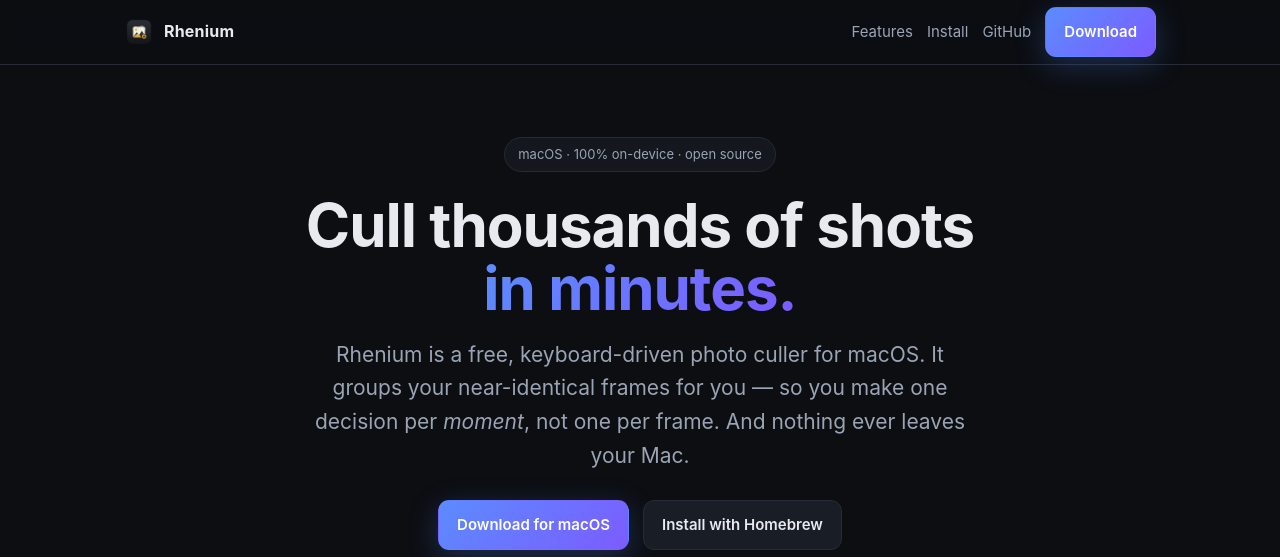
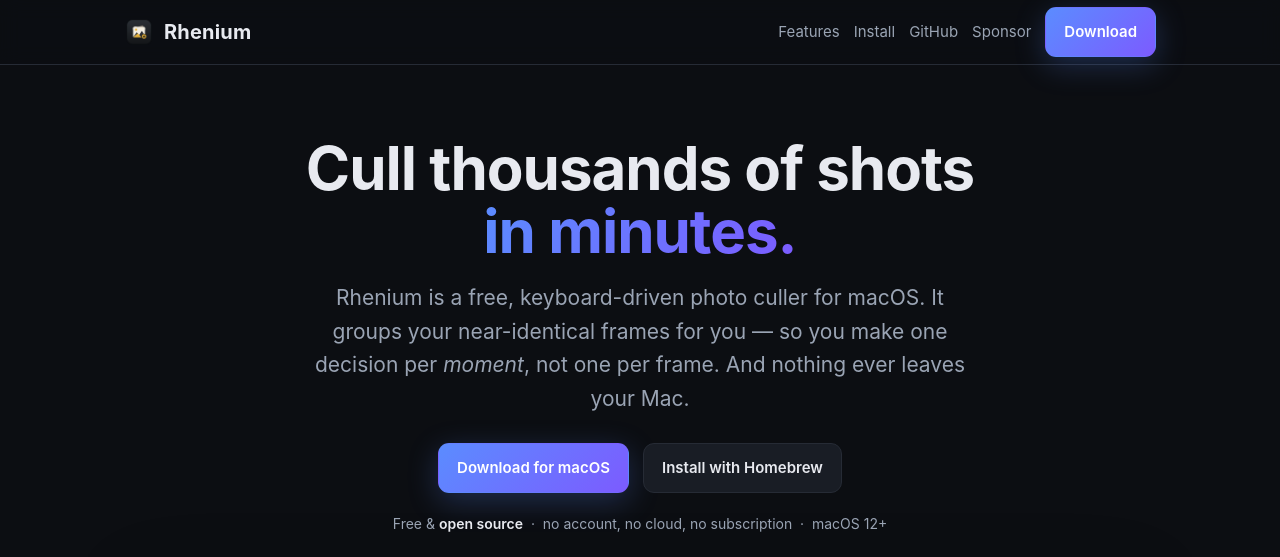
Before and after one commit to vgupta98/photo-selector, a plain HTML site: page site/index.html in a window 1280 px wide. Shown: the top 557 px of the page. Drawn offline with Linux system fonts and the light colour scheme.

Commit message:
feat(site): add sponsor links and tidy the landing page nav/headers
- add .github/FUNDING.yml so the repo shows a GitHub Sponsors button
- add a Sponsor link to the top nav
- remove the hero pill and its unused .pill style
- drop the duplicate FAQ eyebrow, keeping the Questions heading
- bump the Rhenium brand font size

Scanned-by: gitleaks 8.29.0

```diff
--- a/site/index.html
+++ b/site/index.html
@@ -51,7 +51,7 @@
   header{position:sticky; top:0; z-index:20; backdrop-filter:blur(10px);
     background:rgba(12,14,18,.72); border-bottom:1px solid var(--line)}
   .nav{display:flex; align-items:center; justify-content:space-between; height:64px}
-  .brand{display:flex; align-items:center; gap:10px; font-weight:700; letter-spacing:.2px}
+  .brand{display:flex; align-items:center; gap:10px; font-weight:700; letter-spacing:.2px; font-size:20px}
   .brand img{width:30px; height:30px; border-radius:7px}
   .nav-right{display:flex; align-items:center; gap:14px}
   .nav-right a.ghost{color:var(--muted); text-decoration:none; font-size:15px}
@@ -59,8 +59,6 @@
 
   /* Hero */
   .hero{text-align:center; padding:72px 0 28px}
-  .pill{display:inline-block; font-size:13px; color:var(--muted); border:1px solid var(--line);
-    background:var(--panel); padding:6px 13px; border-radius:999px; margin-bottom:22px}
   h1{font-size:clamp(34px,6vw,60px); line-height:1.05; margin:0 0 18px; letter-spacing:-1px}
   h1 .grad{background:linear-gradient(120deg,var(--accent),var(--accent-2));
     -webkit-background-clip:text; background-clip:text; color:transparent}
@@ -145,6 +143,7 @@
       <a class="ghost hide" href="#features">Features</a>
       <a class="ghost hide" href="#install">Install</a>
       <a class="ghost" href="https://github.com/vgupta98/rhenium" target="_blank" rel="noopener">GitHub</a>
+      <a class="ghost" href="https://github.com/sponsors/vgupta98" target="_blank" rel="noopener">Sponsor</a>
       <a class="btn primary" href="https://github.com/vgupta98/rhenium/releases/latest">Download</a>
     </div>
   </div>
@@ -152,7 +151,6 @@
 
 <!-- HERO -->
 <div class="wrap hero">
-  <span class="pill">macOS &middot; 100% on-device &middot; open source</span>
   <h1>Cull thousands of shots<br /><span class="grad">in minutes.</span></h1>
   <p class="sub">Rhenium is a free, keyboard-driven photo culler for macOS. It groups your near-identical frames for you — so you make one decision per <em>moment</em>, not one per frame. And nothing ever leaves your Mac.</p>
   <div class="cta-row">
@@ -252,7 +250,6 @@
 <!-- FAQ -->
 <section id="faq">
   <div class="wrap">
-    <div class="eyebrow">FAQ</div>
     <h2>Questions</h2>
     <div class="faq" style="margin-top:36px">
       <details><summary>Is it really free?</summary><p>Yes. Rhenium is free and open source under the MIT license. No trial, no paywall, no subscription.</p></details>
```
Also changed, not shown: 1 other file.
